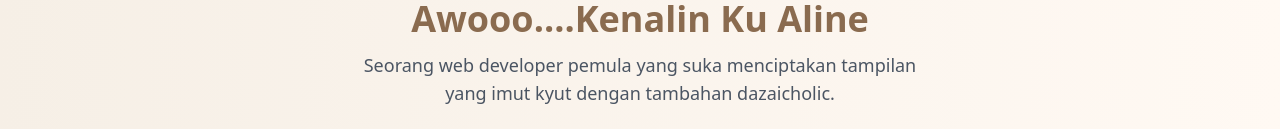
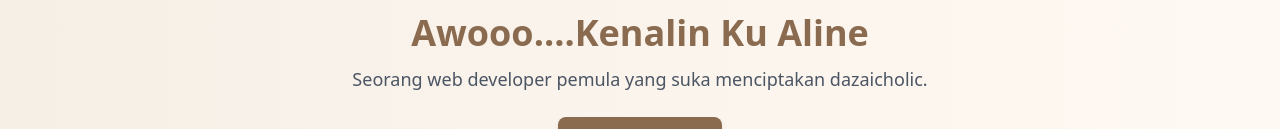
Before and after one commit to alinemalika14-create/TA-web-btng, a plain HTML site: page portofolio.html in a window 1280 px wide. Shown: the part 479-608 px from the top of the page. Drawn offline with nearby package versions, Linux system fonts and the light colour scheme; files whose address does not match are found by name.

Commit message:
mengurangi tema imut kyut

```diff
--- a/portofolio.html
+++ b/portofolio.html
@@ -155,7 +155,7 @@
       <img src="img/ChatGPT Image 22 Okt 2025, 22.29.37.png" alt="Profil" class="w-80 h-80 rounded-full  mb-4" />
       <h2 class="text-4xl font-extrabold mb-3 text-warna-utama typing">Awooo....Kenalin Ku Aline</h2>
       <p class="text-lg max-w-xl text-gray-600 mb-6">
-        Seorang web developer pemula yang suka menciptakan tampilan yang imut kyut dengan tambahan dazaicholic.
+        Seorang web developer pemula yang suka menciptakan  dazaicholic.
       </p>
       <a href="#projects" class="glow-button bg-warna-utama text-white px-6 py-3 rounded-lg shadow-md hover:shadow-lg transition">
          Lihat Portofolio
```
